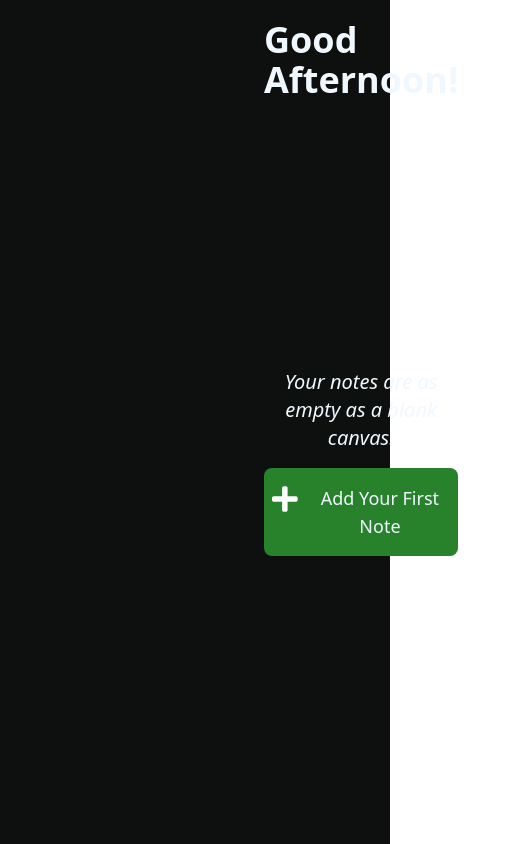
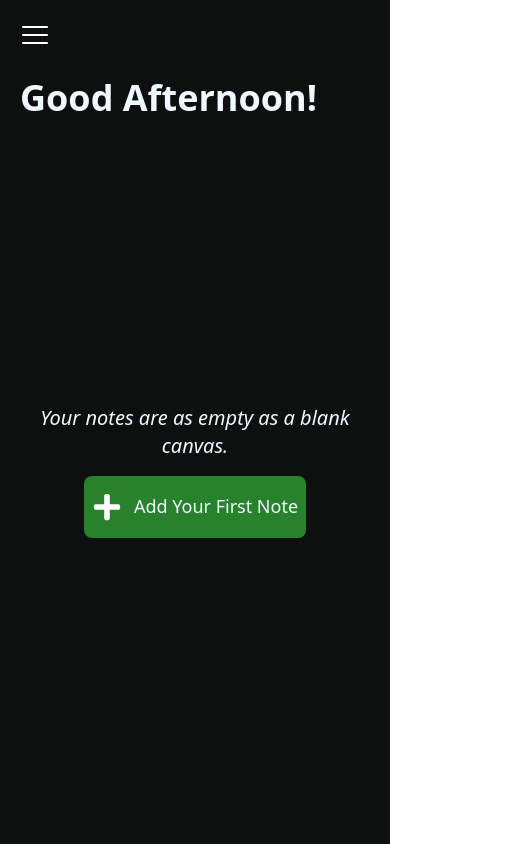
Before and after one commit to AmrTamer23/tasknote, a React (Create React App) app: page /notes in a window 390 px wide. Shown: the whole page, 514 px wide, since content can reach past the window. Built offline with nearby package versions, Linux system fonts and the light colour scheme; the HTML template or start-up script is replaced by a standard one.

Commit message:
make it responsive

```diff
--- a/public/index.html
+++ b/public/index.html
@@ -7,7 +7,7 @@
   <meta name="viewport" content="width=device-width, initial-scale=1" />
   <meta name="theme-color" content="#000000" />
   <meta name="description" content="Todo and Note taking App" />
-  <link rel="apple-touch-icon" href="%PUBLIC_URL%/logo192.png" />
+  <link rel="apple-touch-icon" href="logoC.png" />
   <!--
       manifest.json provides metadata used when your web app is installed on a
       user's mobile device or desktop. See https://developers.google.com/web/fundamentals/web-app-manifest/
--- a/src/App.tsx
+++ b/src/App.tsx
@@ -1,5 +1,3 @@
-// app.tsx
-import React from "react";
 import { BrowserRouter, Routes, Route } from "react-router-dom";
 import Sidebar from "./components/sidebar";
 import { Outlet } from "react-router-dom";
@@ -7,10 +5,16 @@ import { LocalStorageProvider } from "./context/LocalStorageContext";
 import TasksLayout from "./pages/tasksLayout";
 import NotesLayout from "./pages/notesLayout";
 import CategoryLayout from "./pages/categoryLayout";
-import reportWebVitals from "./reportWebVitals";
+import { RxHamburgerMenu } from "react-icons/rx";
 import "./index.css";
+import { useState } from "react";
 
 function App() {
+  const [isSidebarOpen, setIsSidebarOpen] = useState(false);
+  const handleSidebar = () => {
+    setIsSidebarOpen(!isSidebarOpen);
+  };
+
   return (
     <BrowserRouter>
       <Routes>
@@ -19,8 +23,32 @@ function App() {
           element={
             <LocalStorageProvider>
               <div className="flex bg-[#0E0F0F]">
-                <Sidebar />
-                <main className="ml-52 px-14 py-5 w-full min-h-screen">
+                {isSidebarOpen && (
+                  <Sidebar setIsSidebarOpen={setIsSidebarOpen} />
+                )}
+
+                <main
+                  className="lg:ml-52 md:px-14 px-5 py-5 md:w-full min-h-screen flex flex-col"
+                  onClick={() => {
+                    if (isSidebarOpen) setIsSidebarOpen(false);
+                  }}
+                >
+                  <span className="flex gap-10 mb-7 lg:hidden">
+                    {isSidebarOpen ? (
+                      <h1
+                        className="text-2xl font-semibold text-white"
+                        onClick={handleSidebar}
+                      >
+                        X
+                      </h1>
+                    ) : (
+                      <RxHamburgerMenu
+                        size={30}
+                        color="white"
+                        onClick={handleSidebar}
+                      />
+                    )}
+                  </span>
                   <Outlet />
                 </main>
               </div>
--- a/src/components/sidebar.tsx
+++ b/src/components/sidebar.tsx
@@ -1,4 +1,4 @@
-import { useState } from "react";
+import { Dispatch, SetStateAction, useState } from "react";
 import logoW from "../assets/imgs/logoW.png";
 import { BsAsterisk } from "react-icons/bs";
 import { IoMdAdd } from "react-icons/io";
@@ -12,9 +12,13 @@ import { CategoryValues } from "../utils/interfaces";
 import categoryAddForm from "./categoryAddForm";
 import { useLocalStorageContext } from "../context/LocalStorageContext";
 
-const Sidebar = () => {
+const Sidebar = ({
+  setIsSidebarOpen,
+}: {
+  setIsSidebarOpen?: Dispatch<SetStateAction<boolean>>;
+}) => {
   const menuItemStyle =
-    "flex items-center h-16 w-full   pr-2 py-2 gap-1.5 hover:bg-gray-700 hover:cursor-pointer select-none";
+    "flex items-center h-16 w-full pr-2 py-2 gap-1.5 hover:bg-gray-700 hover:cursor-pointer select-none";
 
   const [isCategoryMenuOpen, setIsCategoryMenuOpen] = useState(false);
 
@@ -32,19 +36,29 @@ const Sidebar = () => {
   const { categories, addCategory, lastCategoryId } = useLocalStorageContext();
 
   return (
-    <aside className="h-screen fixed hidden md:flex">
+    <aside
+      className={`h-screen mt-14 md:mt-0 fixed md:flex shadow-black shadow-2xl `}
+    >
       <nav className="bg-[#151617] w-52 flex flex-col">
         <div className="p-5 w-52 self-center">
           {" "}
           <img src={logoW} alt=" logo" />
         </div>
         <div className="flex flex-col items-start text-white">
-          <NavLink to="/" className={`${menuItemStyle} pl-5`}>
+          <NavLink
+            to="/"
+            className={`${menuItemStyle} pl-5`}
+            onClick={() => setIsSidebarOpen && setIsSidebarOpen(false)}
+          >
             <MdTaskAlt size={"25"} />
             <p className="menuLabel">Tasks</p>
           </NavLink>
 
-          <NavLink to="notes" className={`${menuItemStyle} pl-5`}>
+          <NavLink
+            to="notes"
+            className={`${menuItemStyle} pl-5`}
+            onClick={() => setIsSidebarOpen && setIsSidebarOpen(false)}
+          >
             <BsAsterisk size={"25"} />
             <p className="menuLabel">Notes</p>
           </NavLink>
@@ -66,6 +80,7 @@ const Sidebar = () => {
               <NavLink
                 to={`/categories/${category.id}`}
                 className={`${menuItemStyle} h-12 pl-10`}
+                onClick={() => setIsSidebarOpen && setIsSidebarOpen(false)}
                 key={category.id}
               >
                 <div
@@ -82,7 +97,7 @@ const Sidebar = () => {
           </div>
         </div>
       </nav>
-      <div className="h-full w-0.5 bg-[#ffffff1b]"></div>
+      <div className="h-full w-0.5 bg-[#ffffff1b] invisible md:visible"></div>
       {isModalOpen && (
         <Modal
           onBackgroundClick={handleModal}
--- a/src/components/taskItem.tsx
+++ b/src/components/taskItem.tsx
@@ -62,7 +62,7 @@ const TaskItem = (props: TaskItemProps) => {
         </div>
 
         <div
-          className="bg-emerald-800 opacity-80 w-1/12 rounded-r-lg h-full flex justify-center items-center cursor-pointer"
+          className="bg-emerald-800 opacity-80 lg:w-1/12 w-1/6 rounded-r-lg h-full flex justify-center items-center cursor-pointer"
           onClick={() => props.onDel(props.task.id)}
         >
           <FaCheck className="text-white" size={"35"} />
--- a/src/pages/tasksLayout.tsx
+++ b/src/pages/tasksLayout.tsx
@@ -29,7 +29,7 @@ const TasksLayout = () => {
 
   const handleModal = () => setShowModal(!showModal);
 
-  const { tasks, addTask, lastTaskId, deleteTask } = useLocalStorageContext();
+  const { tasks, deleteTask } = useLocalStorageContext();
 
   const todayTasks = tasks.filter((task) => {
     if (CountdownDays(new Date(task.due)) === "Today") return task;
@@ -52,7 +52,7 @@ const TasksLayout = () => {
     <>
       <div className="flex flex-col">
         <h1 className="font-semibold text-4xl">Good {TimeOfDay()}!</h1>
-        <div className="py-12 lg:px-24">
+        <div className="py-12 lg:px-24 ">
           <span
             className="flex justify-between pb-3"
             onClick={handleTodayTasks}
@@ -60,7 +60,7 @@ const TasksLayout = () => {
             <h2 className="text-3xl font-normal self-start cursor-pointer">
               Today
             </h2>
-            <div className="flex justify-center items-end cursor-pointer">
+            <div className="flex justify-center items-end cursor-pointer ">
               {isTodayTasksOpen ? (
                 <FaAngleDown size={"25"} className="text-white " />
               ) : (
@@ -103,9 +103,9 @@ const TasksLayout = () => {
             </h2>
             <div className="flex justify-center items-end cursor-pointer">
               {isUpTasksOpen ? (
+                <FaAngleLeft size={"25"} className="text-white " />
+              ) : (
                 <FaAngleDown size={"25"} className="text-white " />
-              ) : (
-                <FaAngleLeft size={"25"} className="text-white " />
               )}
             </div>
           </span>
```
Also changed, not shown: public/logo192.png (deleted), public/logo512.png (deleted).
